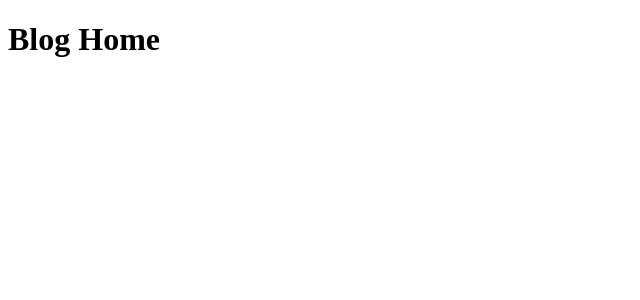
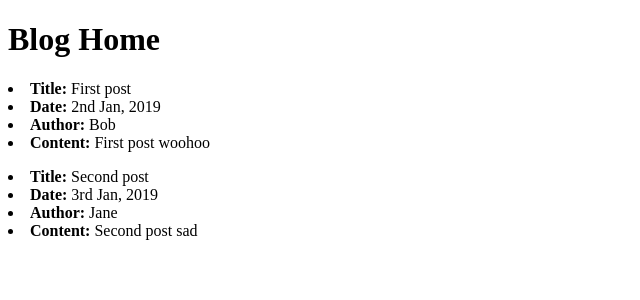
Before and after one commit to abishek-sundar/learning-django, a Django app: page / in a window 1280 px wide. Shown: the top 300 px of the page, without its empty margins (0-640 px from the left). Run offline with Django 3.2, Linux system fonts and the light colour scheme.

Commit message:
Made posts appear on blog home

```diff
--- a/project/blog/views.py
+++ b/project/blog/views.py
@@ -1,5 +1,22 @@
 from django.shortcuts import render
 
+posts = [
+    {
+        'title': 'First post',
+        'date': '2nd Jan, 2019',
+        'author': 'Bob',
+        'content': 'First post woohoo'
+    },
+    {
+        'title': 'Second post',
+        'date': '3rd Jan, 2019',
+        'author': 'Jane',
+        'content': 'Second post sad'
+    }
+]
 # Create your views here.
 def home(request):
-    return render(request,'blog/home.html')
+    context = {
+        'posts':posts
+    }
+    return render(request,'blog/home.html',context)
--- a/project/templates/blog/home.html
+++ b/project/templates/blog/home.html
@@ -6,5 +6,13 @@
 </head>
 <body>
 <h1>Blog Home</h1>
+
+{% for post in posts %}
+   <li>  <strong>Title:</strong> {{ post.title }}  </li>
+   <li>  <strong>Date:</strong> {{ post.date }}</li>
+   <li>  <strong>Author:</strong> {{ post.author }}</li>
+   <li>  <strong>Content:</strong> {{ post.content }}</li>
+    <p></p>
+{% endfor %}
 </body>
 </html>
```
